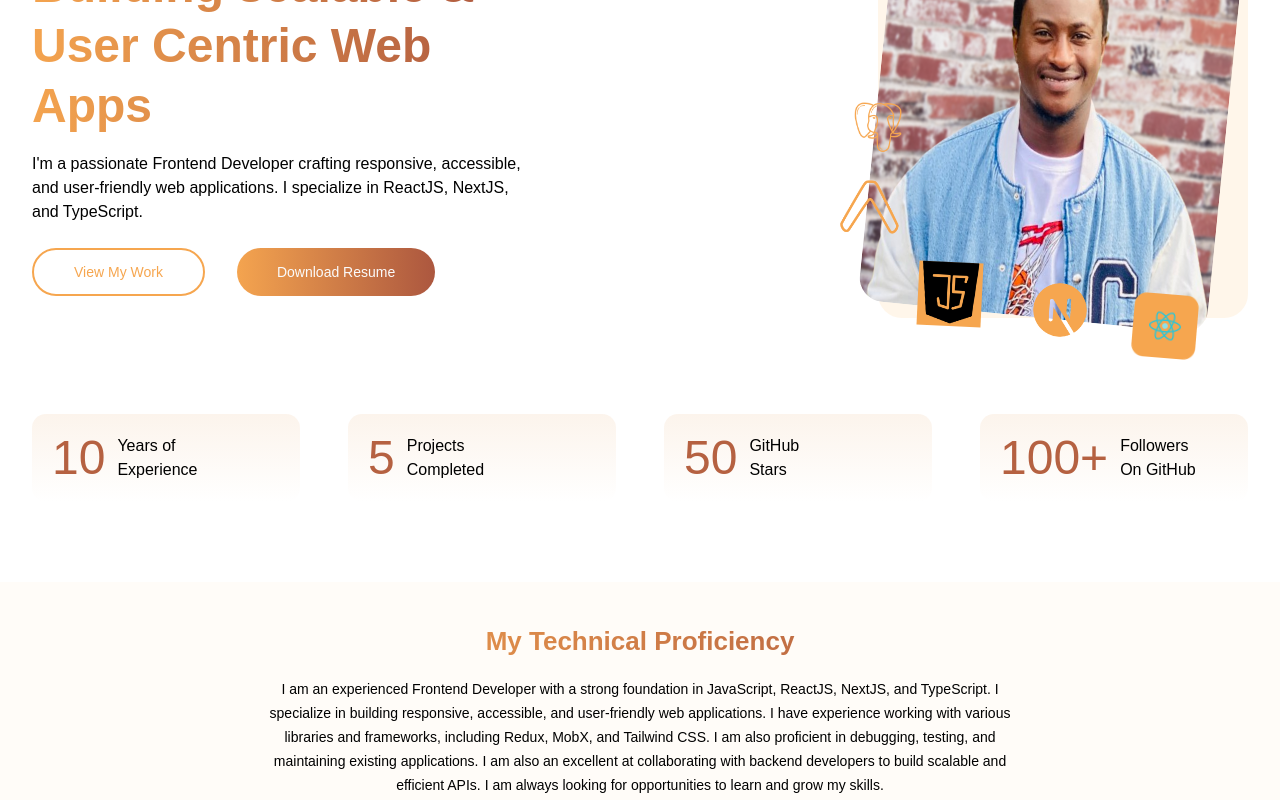
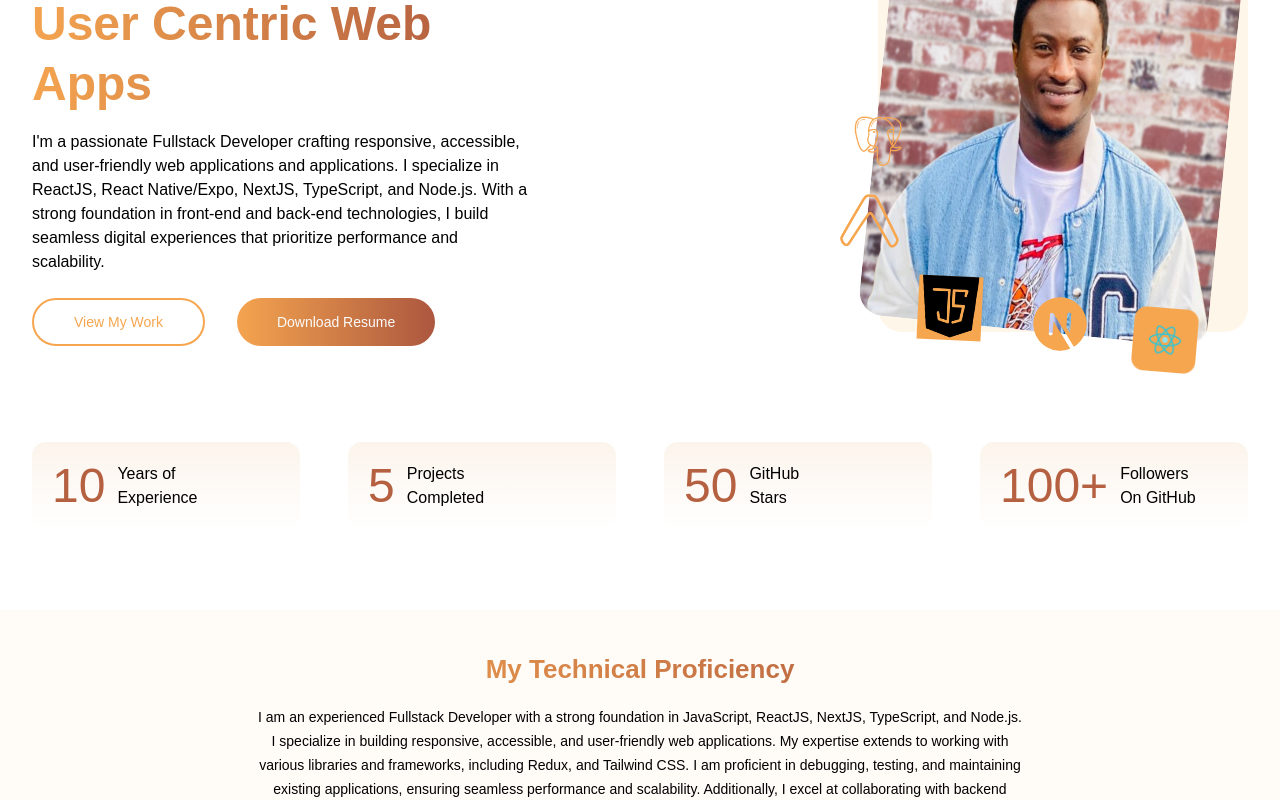
Before and after one commit to irabruce10/my-portfolio, a Next.js app: page / in a window 1280 px wide. Shown: the part 260-1060 px from the top of the page. Built offline with nearby package versions, Linux system fonts and the light colour scheme.

Commit message:
Creating Hero session

```diff
--- a/app/sections/Hero.jsx
+++ b/app/sections/Hero.jsx
@@ -15,15 +15,18 @@ export const Hero = () => {
       <div className="flex flex-col lg:flex-row items-center justify-between mt-[80px] gap-14">
         <div className="order-2 lg:order-1 text-center lg:text-left mt-16 lg:mt-0">
           <h3 className="text-xl lg:text-2xl font-medium text-black ">
-            👋 Hi, I'm Bruce Irakoze
+            👋 Hi, I'm Bruce IRAKOZE
           </h3>
           <h1 className="w-full lg:w-[480px] text-4xl lg:text-5xl font-bold leading-[50px] lg:leading-[60px] mt-3 bg-gradient-primary bg-clip-text text-transparent ">
-            Building scalable & User Centric Web Apps{' '}
+            Building scalable & User Centric Web Apps
           </h1>
           <p className="w-full lg:w-[500px] lg:text-base mt-4">
-            I'm a passionate Frontend Developer crafting responsive, accessible,
-            and user-friendly web applications. I specialize in ReactJS, NextJS,
-            and TypeScript.
+            I'm a passionate Fullstack Developer crafting responsive,
+            accessible, and user-friendly web applications and applications. I
+            specialize in ReactJS, React Native/Expo, NextJS, TypeScript, and
+            Node.js. With a strong foundation in front-end and back-end
+            technologies, I build seamless digital experiences that prioritize
+            performance and scalability.
           </p>
 
           <div className="flex justify-center lg:justify-start gap-4 md:gap-8 mt-6">
--- a/app/sections/TechnicalProficiency.jsx
+++ b/app/sections/TechnicalProficiency.jsx
@@ -32,15 +32,19 @@ export const TechnicalProficiency = () => {
         <div className="w-full lg:w-[60vw] mx-auto">
           <h4 className="section-title">My Technical Proficiency</h4>
           <p className="text-sm text-center mt-4 leading-6">
-            I am an experienced Frontend Developer with a strong foundation in
-            JavaScript, ReactJS, NextJS, and TypeScript. I specialize in
-            building responsive, accessible, and user-friendly web applications.
-            I have experience working with various libraries and frameworks,
-            including Redux, MobX, and Tailwind CSS. I am also proficient in
-            debugging, testing, and maintaining existing applications. I am also
-            an excellent at collaborating with backend developers to build
-            scalable and efficient APIs. I am always looking for opportunities
-            to learn and grow my skills.
+            I am an experienced Fullstack Developer with a strong foundation in
+            JavaScript, ReactJS, NextJS, TypeScript, and Node.js. I specialize
+            in building responsive, accessible, and user-friendly web
+            applications. My expertise extends to working with various libraries
+            and frameworks, including Redux, and Tailwind CSS. I am proficient
+            in debugging, testing, and maintaining existing applications,
+            ensuring seamless performance and scalability. Additionally, I excel
+            at collaborating with backend developers to build efficient and
+            scalable APIs, utilizing database technologies like PostgreSQL and
+            MongoDB. My passion for continuous learning drives me to stay
+            updated with the latest industry trends and best practices. I am
+            always looking for new challenges and opportunities to enhance my
+            skills and contribute to impactful projects.
           </p>
         </div>
 
```
